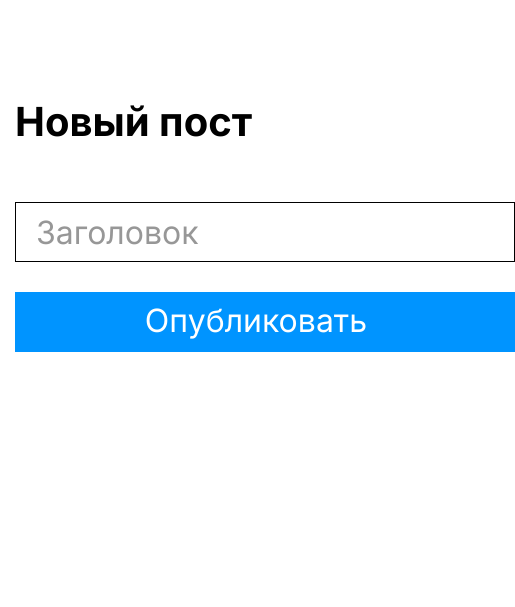
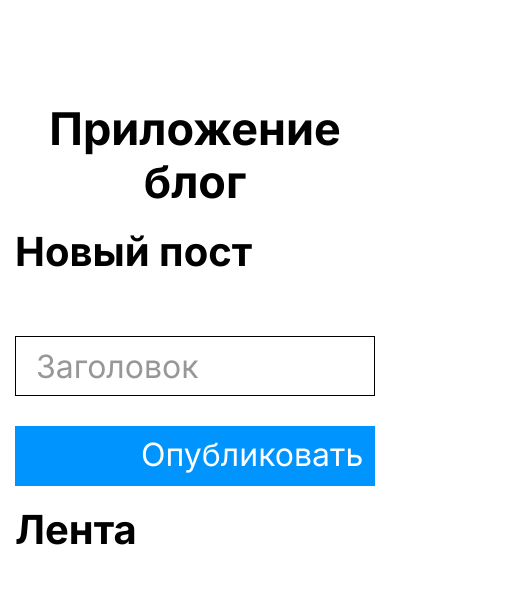
Before and after one commit to sergeystarodub/blog-app, a plain HTML site: page index.html in a window 390 px wide. Shown: the whole page, 515 px wide, since content can reach past the window. Drawn offline with Linux system fonts and the light colour scheme.

Commit message:
I started laying out two columns.

```diff
--- a/index.html
+++ b/index.html
@@ -18,16 +18,29 @@
   <body>
     <div class="blog">
       <div class="container">
-        <h1 class="blog__title">Новый пост</h1>
-        <div class="blog-wrapper">
+        <h1 class="blog__title">Приложение блог</h1>
+        <div class="blog__row">
+          <div class="blog__col">
+            <div class="blog-item">
+              <h2 class="blog-item__title">Новый пост</h2>
+              <div class="blog-item__wrapper">
                 <input
-            class="js-title-input blog__title-input"
+                  class="js-title-input blog-item__title-input"
                   type="text"
                   placeholder="Заголовок"
                 />
-          <button class="js-newpost-btn blog__newpost-btn" type="button">
+                <button class="js-newpost-btn blog-item__newpost-btn" type="button">
                   Опубликовать
                 </button>
+              </div>
+            </div>
+          </div>
+          <div class="blog__col">
+            <div class="blog-item">
+              <h2 class="blog-item__title blog-item__title_offset">Лента</h2>
+
+            </div>
+          </div>
         </div>
       </div>
     </div>
--- a/styles/index.css
+++ b/styles/index.css
@@ -23,33 +23,56 @@ input {
 .container {
   padding: 0 15px;
   margin: 0 auto;
-  max-width: 1150px;
+  max-width: 1130px;
 }
 
 /* ====================== */
 .blog {
-  padding-top: 102px;
+  padding: 102px 0 102px;
+}
+
+.blog__row {
+  display: flex;
+  justify-content: space-between;
+}
+
+.blog__col {
+  width: calc(50% - 50px);
+}
+
+.blog-item {
+  width: 100%;
 }
 
 .blog__title {
-  margin-bottom: 60px;
-  font-size: 40px;
+  margin-bottom: 20px;
+  text-align: center;
+  font-size: 45px;
+  line-height: 53px;
   font-weight: 700;
   color: #000;
 }
 
-.blog-wrapper {
+.blog-item__title {
+  margin-bottom: 60px;
+  font-size: 40px;
+  line-height: 48px;
+  font-weight: 700;
+  color: #000;
+}
+
+.blog-item__wrapper {
   display: flex;
   flex-direction: column;
   gap: 30px;
 }
 
-.blog__title-input {
+.blog-item__title-input {
   display: block;
   padding-left: 20px;
   padding-right: 20px;
   /* пока здесь задаю размеры - если сделаю колонки то может быть width: 100% сделаю внутри их */
-  width: 500px;
+  /* width: 500px; */
   height: 60px;
   font-size: 32px;
   line-height: 39px;
@@ -58,18 +81,18 @@ input {
   color: #000;
 }
 
-.blog__title-input::placeholder {
+.blog-item__title-input::placeholder {
   color: #979797;
 }
 
-.blog__title-input:focus {
+.blog-item__title-input:focus {
   outline: none;
 }
 
-.blog__newpost-btn {
+.blog-item__newpost-btn {
   display: block;
   /* пока здесь задаю размеры - если сделаю колонки то может быть width: 100% сделаю внутри их */
-  width: 500px;
+  /* width: 500px; */
   padding: 9px 144px 12px 126px;
   border: none;
   text-align: center;
@@ -86,14 +109,44 @@ input {
 }
 
 /* эффект кнопки при наведении */
-.blog__newpost-btn:hover {
+.blog-item__newpost-btn:hover {
   background-color: #2a7be6;
 }
 
 /* эффект кнопки при нажатии */
-.blog__newpost-btn:active {
+.blog-item__newpost-btn:active {
   background-color: #1b63c4; /* Еще темнее, чем при hover */
   transform: scale(0.98); /* Сжимаем кнопку на 2%, создавая эффект глубины */
 }
 
 /* после того как сверстаю все может быть сделать для элементов focus-visible здесь */
+
+.blog-item__title_offset {
+  margin-bottom: 50px;
+}
+
+/* Адаптив */
+
+@media (max-width: 1199px) {
+  .container {
+    max-width: 100%;
+  }
+}
+
+@media (max-width: 767px) {
+
+  /* .container {
+
+  } */
+
+  .blog__row {
+    flex-direction: column;
+    row-gap: 20px;
+  }
+
+  .blog__col {
+    width: 100%;
+  }
+
+
+}
```
Lines whose indentation alone changed are shown as unchanged.
